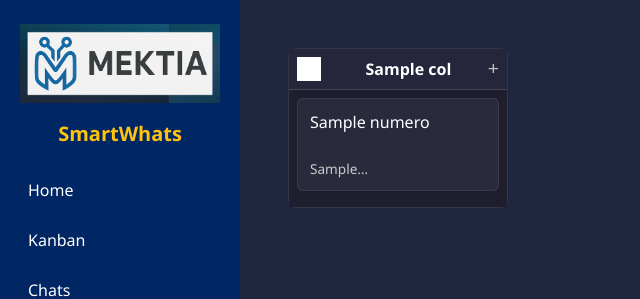
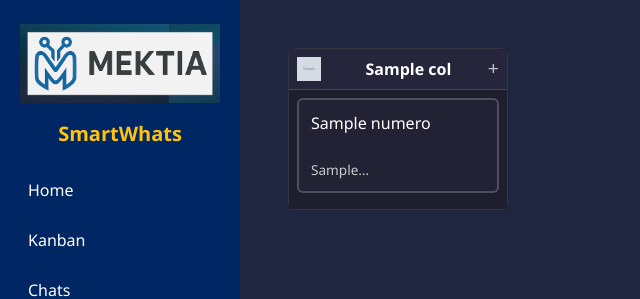
Before and after one commit to cieadesignsolutions/PlataformaIA_CIEA, a Flask app: template templates/kanban.html in a window 1280 px wide. Shown: the top 299 px of the page, without its empty margins (0-640 px from the left). Run offline with Flask 3, Linux system fonts and the light colour scheme; the template is opened without the code that fills it: most values are stand-ins (such as "Sample title", 1, 10 or a date in 2020); grey boxes marked "Sample" are stand-in pictures.

Commit message:
kanban_style2

```diff
--- a/static/css/kanban.css
+++ b/static/css/kanban.css
@@ -62,8 +62,12 @@
   font-weight: 600;
   opacity: 1;
 }
+
+/* Iconos con sus colores normales (quitamos filtros) */
 .column-header .col-icon {
-  filter: brightness(0) invert(1);   /* iconos claros */
+  filter: none;
+  width: 24px;
+  height: 24px;
 }
 
 /* Lista de tarjetas */
@@ -74,24 +78,27 @@
 }
 
 /* ───── Tarjetas ───── */
+/* ── Ajustes de estilo para tarjetas Kanban ── */
+
+/* Hacemos el fondo más transparente */
 .kanban-card {
-  background: #2a2a3d;                /* gris oscuro contrastante */
-  border: 1px solid rgba(255,255,255,0.08);
+  background: rgba(42, 42, 61, 0.4);         /* 40% opacidad en lugar de sólido */
+  border: 2px solid rgba(255, 255, 255, 0.2); /* borde de 2px, más grueso */
   border-radius: 6px;
   padding: 0.75rem;
   margin-bottom: 0.5rem;
   color: #f0f0f0;
   cursor: grab;
   transition: background 0.2s, border-color 0.2s;
-  position: relative;
 }
 
-/* Al arrastrar */
+/* Al arrastrar, un poco más opaco y borde más marcado */
 .kanban-card:active {
   cursor: grabbing;
-  background: #33334a;
-  border-color: rgba(255,255,255,0.2);
+  background: rgba(51, 51, 74, 0.6);
+  border-color: rgba(255, 255, 255, 0.3);
 }
+
 
 /* Texto y metadatos */
 .kanban-card strong {
```
